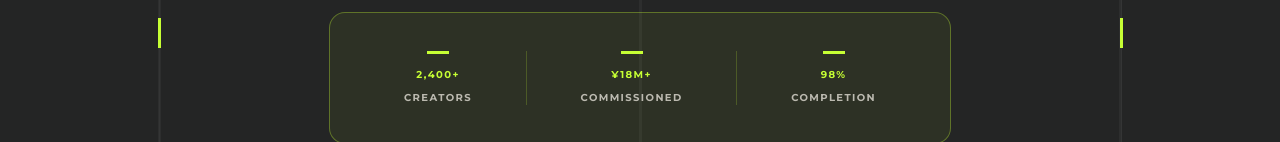
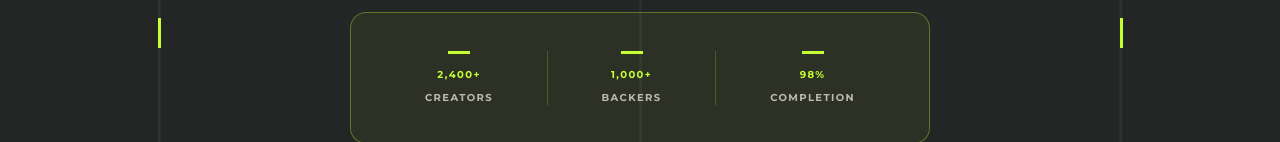
Before and after one commit to frank-TD/spotlight-demo, a Next.js app: page / in a window 1280 px wide. Shown: the part 810-952 px from the top of the page. Built offline with nearby package versions, Linux system fonts and the light colour scheme; no server answers.

Commit message:
style(homepage): replace commissioned stat with 1,000+ backers (#87)
Co-authored-by: Claude <noreply@anthropic.com>

```diff
--- a/src/app/home-editorial/EditorialHome.tsx
+++ b/src/app/home-editorial/EditorialHome.tsx
@@ -126,9 +126,9 @@ export default function EditorialHome({ theme = "orange" }: { theme?: "orange" |
             </div>
             <div className={styles.stat}>
               <b>
-                <StatCountUp value="¥18M+" />
+                <StatCountUp value="1,000+" />
               </b>
-              <span>Commissioned</span>
+              <span>Backers</span>
             </div>
             <div className={styles.stat}>
               <b>
```
